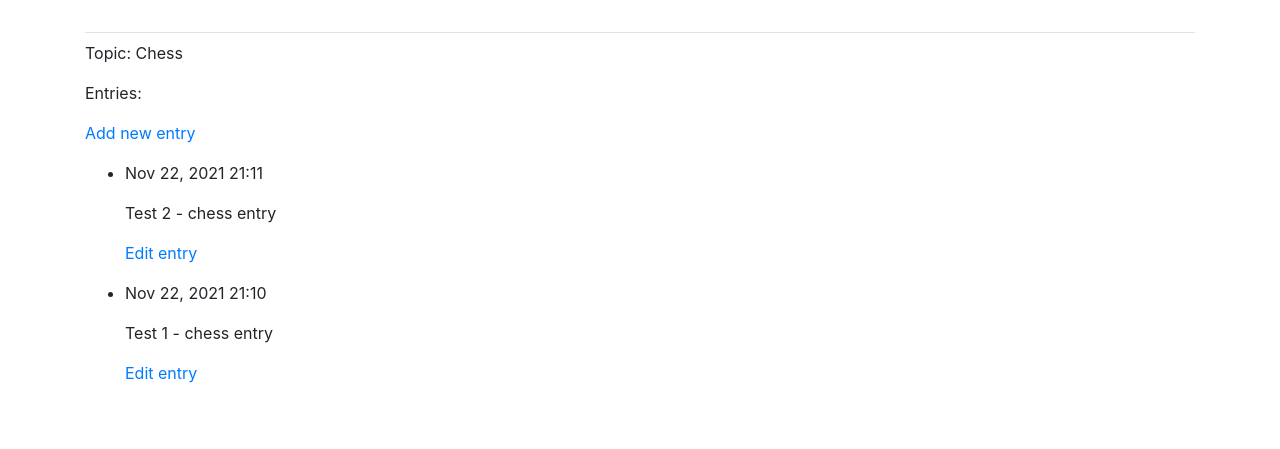
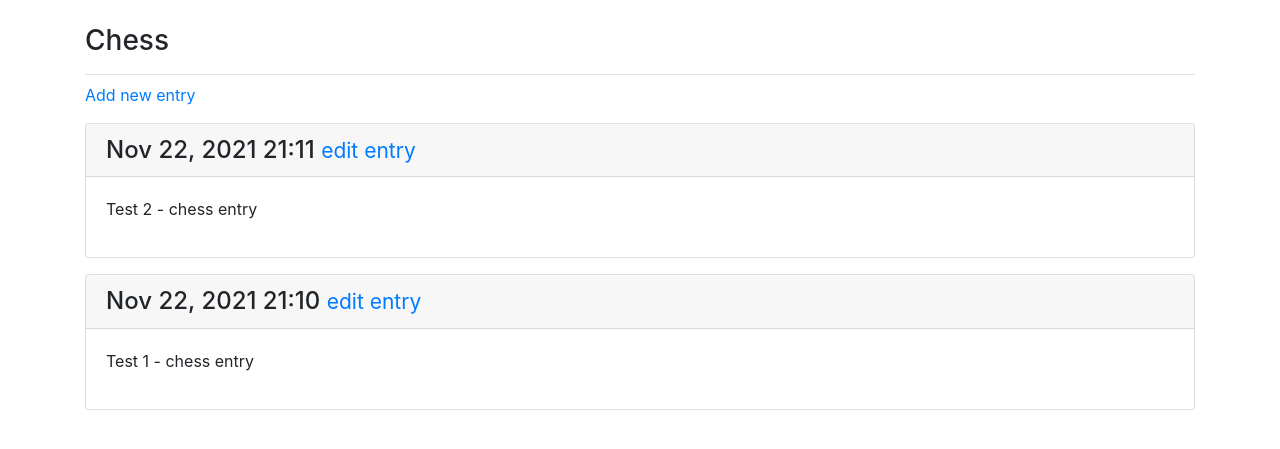
Before and after one commit to diegopatas/app-learning-log-web, a Django app: page /topics/1/ in a window 1280 px wide. Shown: the part 58-507 px from the top of the page. Run offline with Django 3.2, Linux system fonts and the light colour scheme; a user stored in the database is signed in; data comes from the database, SQL or seed files in the repository; some libraries are stand-ins or nearby versions.

Commit message:
Add style to the topic HTML page template.

```diff
--- a/learning_logs/templates/learning_logs/topic.html
+++ b/learning_logs/templates/learning_logs/topic.html
@@ -1,24 +1,26 @@
 {% extends 'learning_logs/base.html' %}
 
+{{% block page_header %}
+    <h3>{{ topic }}</h3>
+{% endblock page_header %}
+
 {% block content %}
-
-    <p>Topic: {{ topic }}</p>
-    <p>Entries:</p>
     <p>
         <a href="{% url 'learning_logs:new_entry' topic.id %}">Add new entry</a>
     </p>
-    <ul>
-        {% for entry in entries %}
-        <li>
-            <p>{{ entry.date_added|date:'M d, Y H:i' }}</p>
-            <p>{{ entry.text|linebreaks }}</p>
-            <p>
-                <a href="{% url 'learning_logs:edit_entry' entry.id %}">Edit entry</a>
-            </p>
-        </li>
-        {% empty %}
-        <li>There are no entries for this topic yet.</li>
-        {% endfor %}
-    </ul>
+    {% for entry in entries %}
+        <div class="card mb-3">
+            <h4 class="card-header">
+                {{ entry.date_added|date:'M d, Y H:i' }}
+                <small><a href="{% url 'learning_logs:edit_entry' entry.id %}">
+                    edit entry</a></small>
+            </h4>
+            <div class="card-body">
+                {{ entry.text|linebreaks }}
+            </div>
+        </div>
+    {% empty %}
+        <p>There are no entries for this topic yet.</p>
+    {% endfor %}
 
 {% endblock content %}
```
